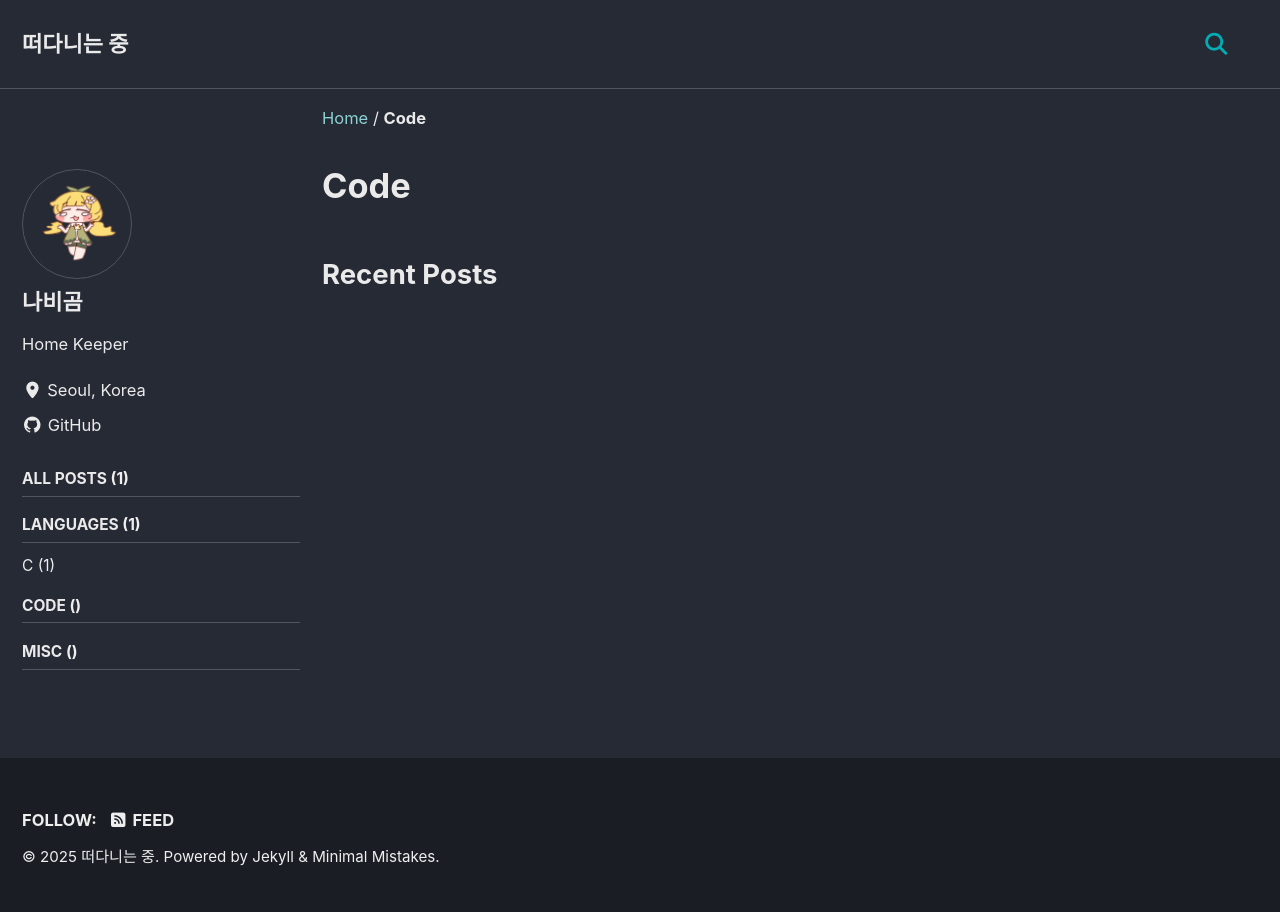
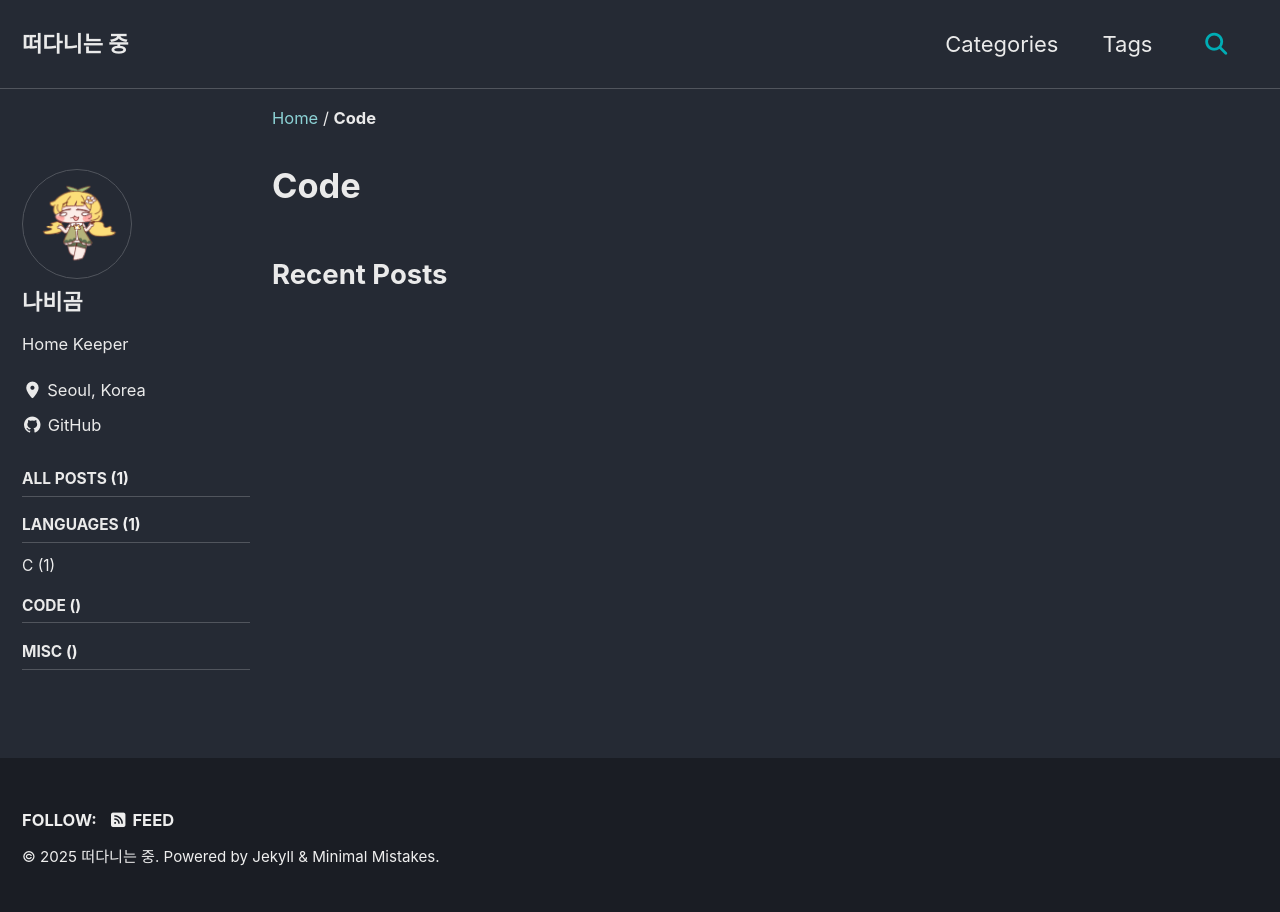
Before and after one commit to nabibear33/nabibear33.github.io, a Jekyll site: the page built from _pages/code.html, in a window 1280 px wide. Built offline with Jekyll 4.4.1, drawn with Linux system fonts in a browser that asks for light colours; cached includes are drawn as plain includes.

Commit message:
Update blog style

```diff
--- a/Gemfile
+++ b/Gemfile
@@ -1,2 +1,3 @@
 source "https://rubygems.org"
 gemspec
+gem 'jekyll-archives'
--- a/_config.yml
+++ b/_config.yml
@@ -265,6 +265,7 @@
   - jekyll-gist
   - jekyll-feed
   - jekyll-include-cache
+  - jekyll-archives
 
 # mimic GitHub Pages with --safe
 whitelist:
@@ -273,6 +274,7 @@
   - jekyll-gist
   - jekyll-feed
   - jekyll-include-cache
+  - jekyll-archives
 
 
 # Archives
@@ -292,16 +294,16 @@
   type: liquid
   path: /tags/
 # https://github.com/jekyll/jekyll-archives
-# jekyll-archives:
-#   enabled:
-#     - categories
-#     - tags
-#   layouts:
-#     category: archive-taxonomy
-#     tag: archive-taxonomy
-#   permalinks:
-#     category: /categories/:name/
-#     tag: /tags/:name/
+jekyll-archives:
+  enabled:
+    - categories
+    - tags
+  layouts:
+    category: archive-taxonomy
+    tag: archive-taxonomy
+  permalinks:
+    category: /categories/:name/
+    tag: /tags/:name/
 
 
 # HTML Compression
--- a/_includes/posts-taxonomy.html
+++ b/_includes/posts-taxonomy.html
@@ -10,7 +10,7 @@
     {% for item in include.taxonomies %}
       {% if item[1].size == i %}
         <li>
-          <a href="#{{ item[0] | slugify }}">
+          <a href="{{ item[0] | slugify }}">
             <strong>{{ item[0] }}</strong> <span class="taxonomy__count">{{ i }}</span>
           </a>
         </li>
--- /dev/null
+++ b/_pages/categories.html
@@ -0,0 +1,5 @@
+---
+title: "Categories"
+layout: categories
+permalink: /categories/
+---
--- /dev/null
+++ b/_pages/tags.html
@@ -0,0 +1,5 @@
+---
+title: "Tags"
+layout: tags
+permalink: /tags/
+---
--- a/_sass/minimal-mistakes/_page.scss
+++ b/_sass/minimal-mistakes/_page.scss
@@ -109,7 +109,7 @@
   p,
   li,
   dl {
-    font-size: 1em;
+    font-size: 0.7em;
   }
 
   /* paragraph indents */
--- a/_sass/minimal-mistakes/_variables.scss
+++ b/_sass/minimal-mistakes/_variables.scss
@@ -187,15 +187,15 @@
 $medium-wide: 900px !default;
 $large: 1024px !default;
 $x-large: 1280px !default;
-$max-width: $x-large !default;
+$max-width: 1600px !default;
 
 /*
    Grid
    ========================================================================== */
 
 $right-sidebar-width-narrow: 200px !default;
-$right-sidebar-width: 300px !default;
-$right-sidebar-width-wide: 400px !default;
+$right-sidebar-width: 250px !default;
+$right-sidebar-width-wide: 300px !default;
 
 /*
    Other
```
Also changed, not shown: _data/navigation.yml (+7 -0 lines).
